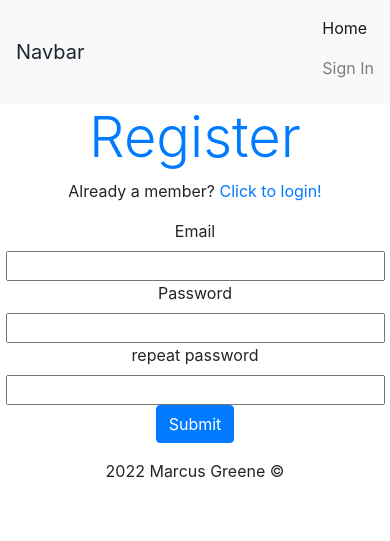
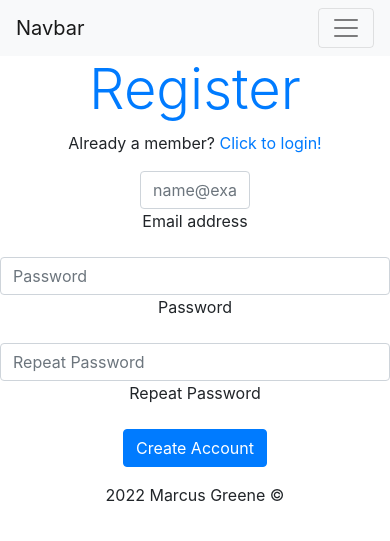
Before and after one commit to marcusgreene/Marketplace, a Flask app: page /register in a window 390 px wide. Shown: the top 541 px of the page. Run offline with Flask 2, Linux system fonts and the light colour scheme; parts of the project's set-up code (start-up, migrations or seed data) failed here and were passed over; some libraries are stand-ins or nearby versions.

Commit message:
added more mobile functionality

```diff
--- a/app.py
+++ b/app.py
@@ -20,7 +20,6 @@ login.login_view = 'login'
 def not_found(e):
     return render_template("404.html")
 
-
 from routes import *
 from models import *
 
--- a/routes.py
+++ b/routes.py
@@ -32,21 +32,24 @@ def login():
 def register():
   if current_user.is_authenticated:
     return redirect(url_for('index'))
-  form = Signupform()
-  if form.validate_on_submit():
-    user = User(username = form.email.data)
-    user.set_password(form.password.data)
+  #form = Signupform()
+  #if form.validate_on_submit():
+  if request.method == "POST":
+    user = User(username = request.form["emailform"])
+    user.set_password(request.form["password"])
+    #user = User(username = form.email.data)
+    #user.set_password(form.password.data)
     db.session.add(user)
     db.session.commit()
     print(user)
     flash("you are now a registered user")
     return redirect(url_for('login'))
   #does this work
-  else:
+  """else:
     for field in form:
       for error in field.errors:
-        flash(error)
-  return render_template("register.html", title = "Register", form=form)
+        flash(error)"""
+  return render_template("register.html", title = "Register")
 
 
 @app.route('/logout')
--- a/templates/base.html
+++ b/templates/base.html
@@ -7,16 +7,21 @@
   <!-- Bootstrap CSS -->
   <link rel="stylesheet" href="https://stackpath.bootstrapcdn.com/bootstrap/4.2.1/css/bootstrap.min.css" integrity="sha384-GJzZqFGwb1QTTN6wy59ffF1BuGJpLSa9DkKMp0DgiMDm4iYMj70gZWKYbI706tWS" crossorigin="anonymous">
   <title>{{title}}</title>
+
+
   <nav class="navbar navbar-expand-lg navbar-light bg-light">
-    <div class="container-fluid">
-      <a class="navbar-brand">Navbar</a>
-      <ul class="navbar-nav me-auto mb-2 b-lg-0">
-        <li class="nav-item">
-          <a class="nav-link active" href="/">Home</a>
+    <a class="navbar-brand" href="#">Navbar</a>
+    <button class="navbar-toggler" type="button" data-toggle="collapse" data-target="#navbarNavDropdown" aria-controls="navbarNavDropdown" aria-expanded="false" aria-label="Toggle navigation">
+      <span class="navbar-toggler-icon"></span>
+    </button>
+    <div class="collapse navbar-collapse" id="navbarNavDropdown">
+      <ul class="navbar-nav">
+        <li class="nav-item active">
+          <a class="nav-link" href="/">Home</a>
         </li>
         {% if current_user.is_authenticated %}
         <li class="nav-item">
-          <a class="nav-link" href="/my_account">My Account</a>
+          <a class="nav-link" href="/my_account">My account</a>
         </li>
         <li class="nav-item">
           <a class="nav-link" href="/logout">Logout</a>
@@ -24,16 +29,15 @@
         {% endif %}
         {% if not current_user.is_authenticated %}
         <li class="nav-item">
-          <a class="nav-link" href="/login">Sign In</a>
+          <a class="nav-link" href="/login">Login</a>
         </li>
         {% endif %}
-        <li class="nav-item">
-
-        </li>
       </ul>
     </div>
+  </nav>
 
-  </nav>
+
+
 
 </head>
 
--- a/templates/listings.html
+++ b/templates/listings.html
@@ -5,7 +5,7 @@
 
     <div class="row justify-content-center py-5">
         {% for listing in listings %}
-        <div class="card col-3 justify-content-center mx-3 my-2">
+        <div class="card col-8 col-md-3 justify-content-center mx-3 my-2">
             <img src="{{ url_for('serve_image', listingid = listing.id) }}" alt="{{listing.title}}">
             <a href="/listings/{{listing.id}}"><p>{{listing.title}}</p> </a>
         </div>
--- a/templates/register.html
+++ b/templates/register.html
@@ -7,21 +7,28 @@
 
 
     <form action="" method="post" novalidate>
-        {{ form.hidden_tag() }}
 
 
         <div class="form-group text-center">
-            {{ form.email.label }}<br>
-            {{ form.email(size=32) }}<br>
+            <span class="row justify-content-center">
+              <div class="form-floating mb-3 col-4">
+                <input type="email" class="form-control" id="floatingInput" placeholder="name@example.com" name="emailform">
+                <label for="floatingInput">Email address</label>
+              </div>
+            </span>
 
-            {{ form.password.label }}<br>
-            {{ form.password(size=32) }}<br>
+              <div class="form-floating mb-3">
+                <input type="password" class="form-control" id="floatingInput" placeholder="Password" name="password">
+                <label for="floatingInput">Password</label>
+              </div>
 
-            {{ form.repeat.label }}<br>
-            {{ form.repeat(size=32) }}<br>
+              <div class="form-floating mb-3 row-4">
+                <input type="password" class="form-control" id="floatingInput" placeholder="Repeat Password" name="repeat">
+                <label for="floatingInput">Repeat Password</label>
+              </div>
 
         <button type="submit" class="btn btn-primary">
-            Submit
+            Create Account
         </button>
         </div>
 
```
Also changed, not shown: listingdatabase.db.
